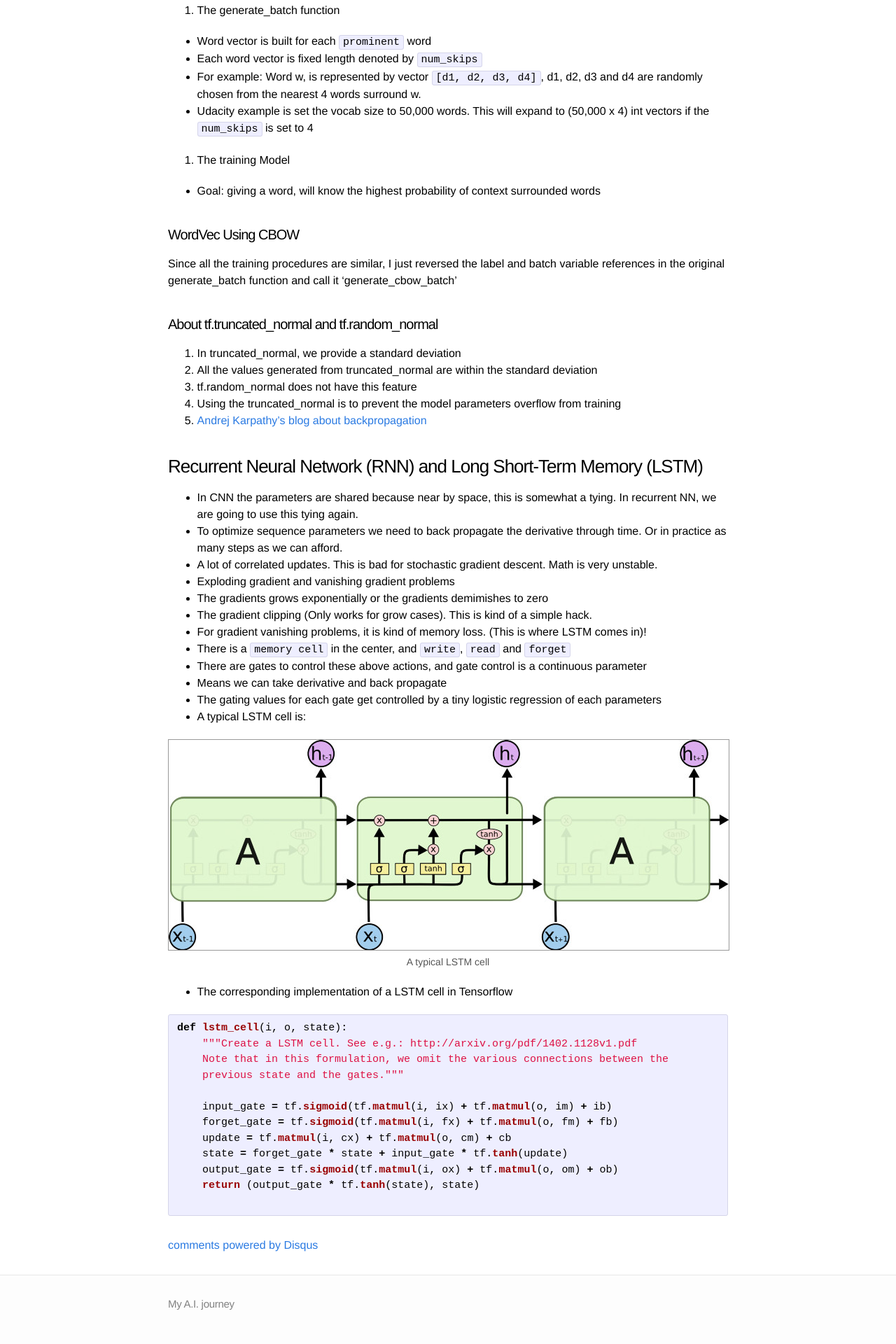
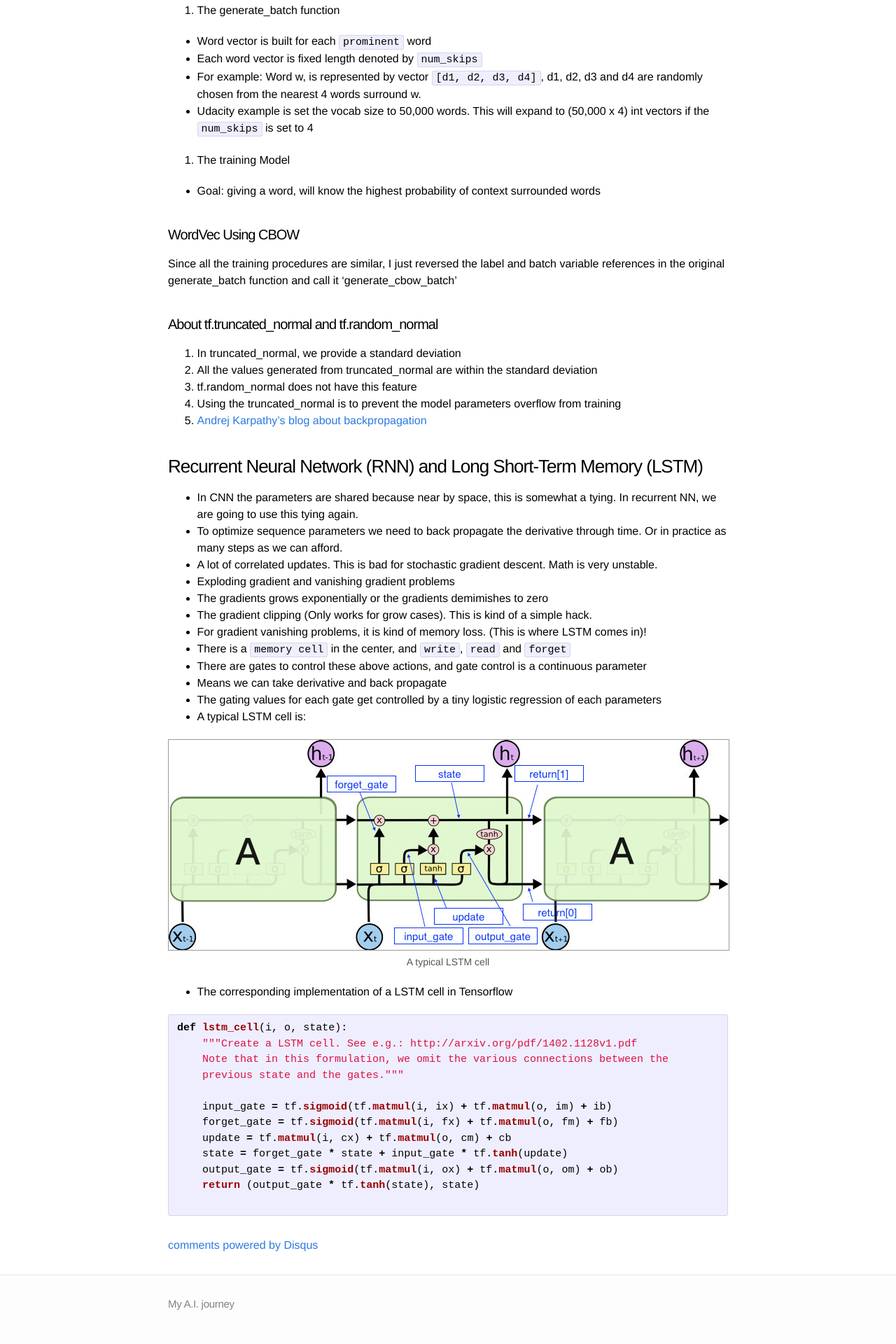
Before and after one commit to BrianPin/brianpin.github.io, a Jekyll site: the page built from _posts/2017-01-13-udacity-DeepLearning-course-notes.markdown, in a window 1280 px wide. Shown: the part 1075-2995 px from the top of the page at 70% size. Built offline with Jekyll 4.4.1, drawn with Linux system fonts in a browser that asks for light colours; comment, search, counter and statistics services are not loaded.

Commit message:
Update LSTM diagram

```diff
--- a/_posts/2017-01-13-udacity-DeepLearning-course-notes.markdown
+++ b/_posts/2017-01-13-udacity-DeepLearning-course-notes.markdown
@@ -67,7 +67,7 @@
 * The gating values for each gate get controlled by a tiny logistic regression of each parameters
 * A typical LSTM cell is:
 <div class="imgcap">
-  <img src="/assets/lstm.png">
+  <img src="/assets/lstm.jpeg">
   <div class="thecap">A typical LSTM cell</div>
 </div>
 
```
Also changed, not shown: assets/lstm.jpeg (added), assets/lstm.png (deleted).
